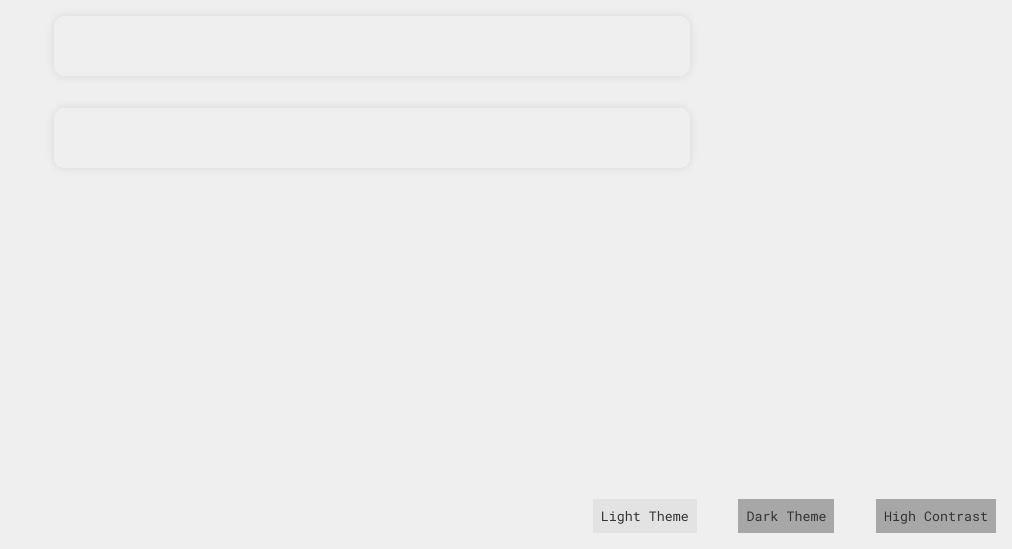
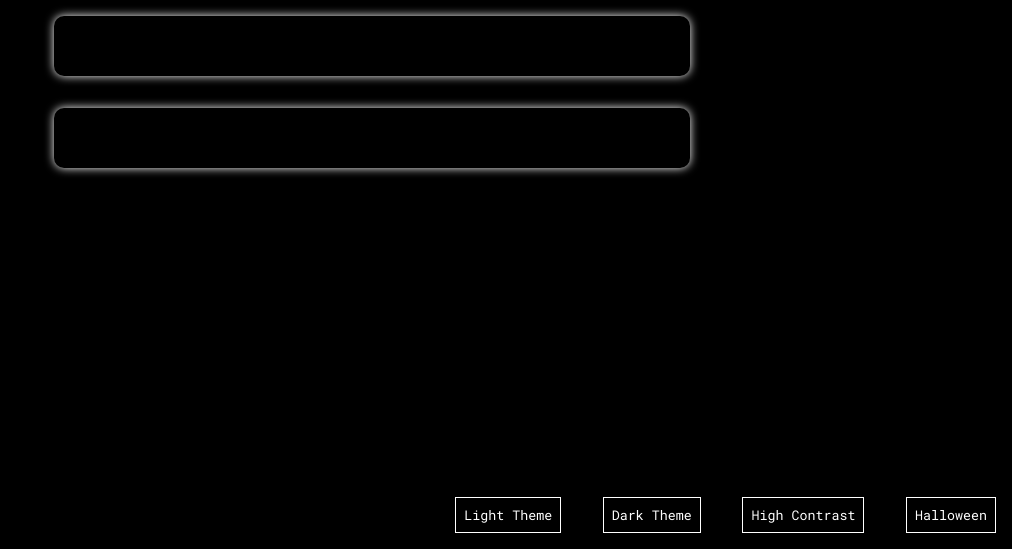
Before and after one commit to MMFane/hangman, a plain HTML site: page index.html in a window 1280 px wide. Shown: the part 251-800 px from the top of the page, without its empty margins (268-1280 px from the left). Drawn offline with Linux system fonts and the light colour scheme; no server answers.

Commit message:
update html file to html5

```diff
--- a/index.html
+++ b/index.html
@@ -1,17 +1,22 @@
-<html>
+<!DOCTYPE html>
+<html lang="en">
 <head>
+    <meta charset="UTF-8">
+    <meta http-equiv="X-UA-Compatible" content="IE=edge">
+    <meta name="viewport" content="width=device-width, initial-scale=1.0">
     <title>Hangman</title>
     <link href='https://fonts.googleapis.com/css?family=Roboto Mono' rel='stylesheet'>
     <link rel="stylesheet" href="/styles/hangman.css">
-        <link id="theme" rel="stylesheet" type="text/css" href="./styles/theme-light.css">
+    <link id="theme" rel="stylesheet" type="text/css" href="./styles/theme-halloween.css">
     <link href="images/favicon.png" rel="icon">
 </head>
 <body>
     <div id="game">
         <aside id="themes">
-                <button id="theme-light">Light Theme</button>
-                <button id="theme-dark">Dark Theme</button>
-                <button id="theme-contrast">High Contrast</button>
+            <button id="light">Light Theme</button>
+            <button id="dark">Dark Theme</button>
+            <button id="contrast">High Contrast</button>
+            <button id="halloween">Halloween</button>
         </aside>
         <h1>Hangman</h1>
         <article id="puzzle"></article>
@@ -23,10 +28,10 @@
             <div id="puzzle-log" class="info"></div>
         </section>
         <button id="reset" style="display: none;">Play Again</button>
+        <div id="cobweb"></div>
     </div>
 
     <script src="/scripts/requests.js"></script>
     <script src="/scripts/hangman-class.js"></script>
     <script src="/scripts/app.js"></script>
 </body>
-</html>
```
Lines whose indentation alone changed are shown as unchanged.
